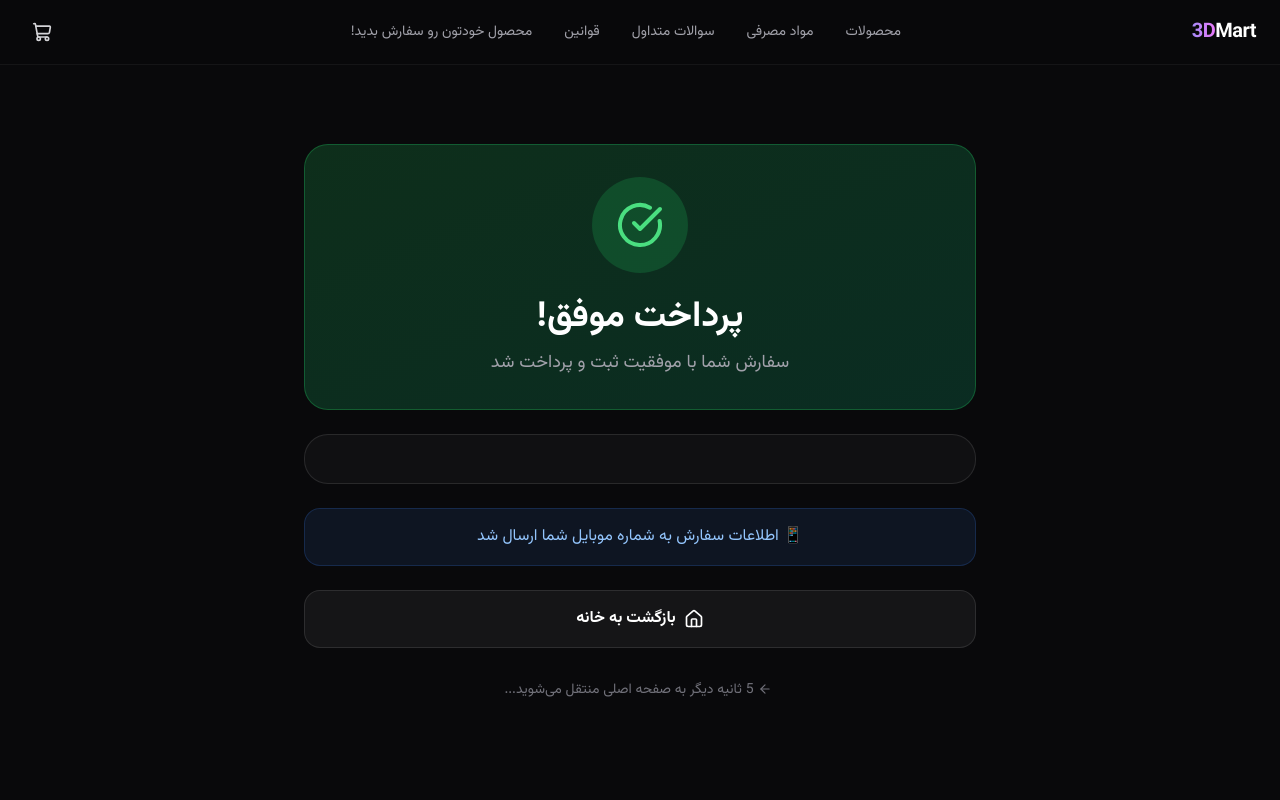
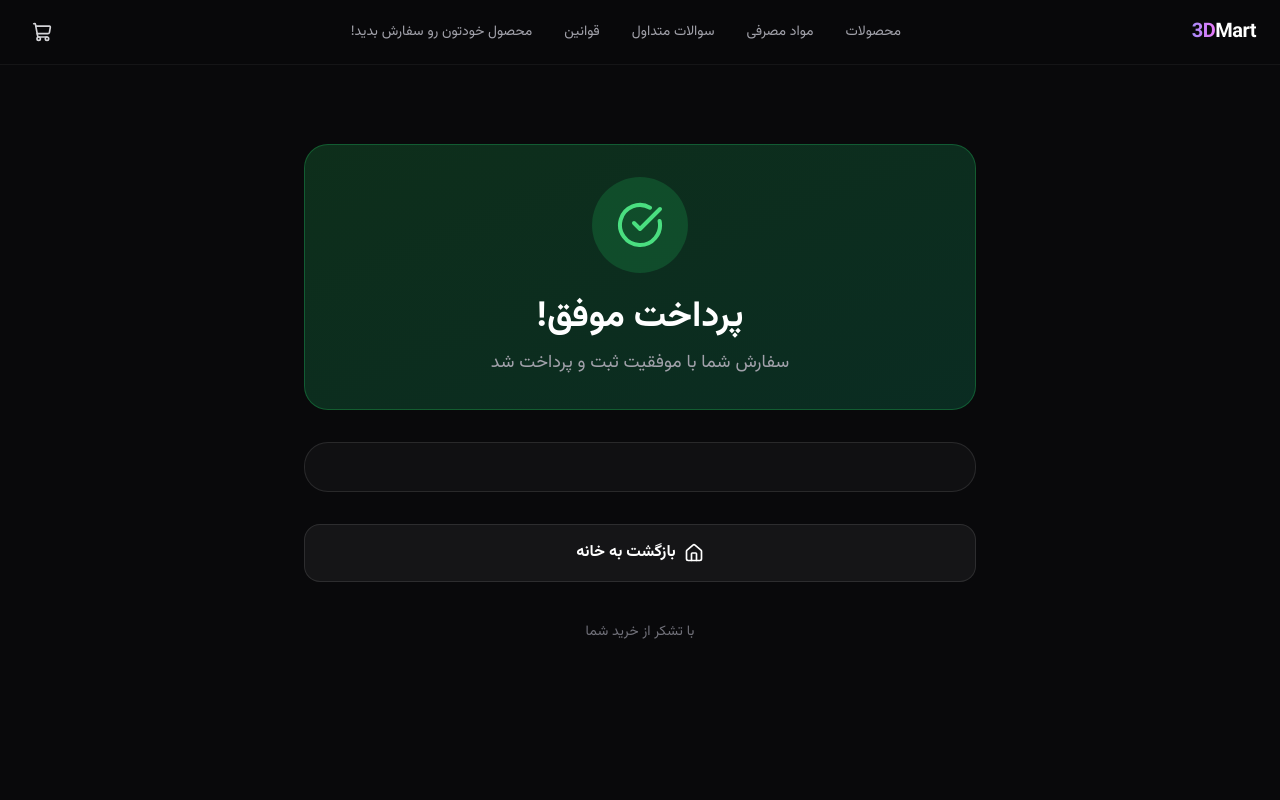
Before and after one commit to cnaser1990/3dmart-front, a Next.js app: page /payment/success in a window 1280 px wide. Shown: the top 800 px of the page. Built offline with nearby package versions, Linux system fonts and the light colour scheme.

Commit message:
fixed payment sucess page

```diff
--- a/app/payment/success/page.tsx
+++ b/app/payment/success/page.tsx
@@ -1,40 +1,28 @@
-// app/payment/success/page.tsx - آپدیت شده
+// app/payment/success/page.tsx
 'use client';
 
-import { useEffect, useState, Suspense } from 'react';
-import { useRouter, useSearchParams } from 'next/navigation';
+import { Suspense, useEffect } from 'react';
+import { useSearchParams } from 'next/navigation';
 import Link from 'next/link';
-import { CheckCircle, Package, Home, ArrowLeft } from 'lucide-react';
+import { CheckCircle, Home } from 'lucide-react';
+import { useCart } from '@/context/CartContext';
 
 function PaymentSuccessContent() {
-  const router = useRouter();
   const searchParams = useSearchParams();
-  const [countdown, setCountdown] = useState(10);
+  const { clearCart } = useCart();
 
   const orderId = searchParams.get('order_id');
   const refId = searchParams.get('ref_id');
 
   useEffect(() => {
-    const timer = setInterval(() => {
-      setCountdown((prev) => {
-        if (prev <= 1) {
-          clearInterval(timer);
-          router.push('/');
-          return 0;
-        }
-        return prev - 1;
-      });
-    }, 1000);
-
-    return () => clearInterval(timer);
-  }, [router]);
+    clearCart();
+  }, [clearCart]);
 
   return (
     <div className="min-h-screen bg-zinc-950 text-white pt-20">
       <div className="container mx-auto px-4 py-16">
         <div className="max-w-2xl mx-auto">
-          {/* Success Icon */}
-          <div className="bg-gradient-to-br from-green-500/20 to-emerald-500/20 border border-green-500/30 rounded-3xl p-8 text-center mb-6">
+          <div className="bg-gradient-to-br from-green-500/20 to-emerald-500/20 border border-green-500/30 rounded-3xl p-8 text-center mb-8">
             <div className="w-24 h-24 mx-auto mb-6 rounded-full bg-green-500/20 flex items-center justify-center">
               <CheckCircle size={48} className="text-green-400" />
             </div>
@@ -43,8 +31,7 @@ function PaymentSuccessContent() {
             <p className="text-zinc-400 text-lg">سفارش شما با موفقیت ثبت و پرداخت شد</p>
           </div>
 
-          {/* Order Info */}
-          <div className="bg-zinc-900/50 border border-white/10 rounded-3xl p-6 mb-6">
+          <div className="bg-zinc-900/50 border border-white/10 rounded-3xl p-6 mb-8">
             <div className="grid grid-cols-1 md:grid-cols-2 gap-4">
               {orderId && (
                 <div className="bg-zinc-950/50 rounded-2xl p-4">
@@ -64,38 +51,18 @@ function PaymentSuccessContent() {
             </div>
           </div>
 
-          {/* Info Message */}
-          <div className="bg-blue-500/10 border border-blue-500/20 rounded-2xl p-4 mb-6">
-            <p className="text-blue-300 text-center">
-              📱 اطلاعات سفارش به شماره موبایل شما ارسال شد
-            </p>
-          </div>
-
-          {/* Actions */}
           <div className="flex flex-col sm:flex-row gap-4">
-            {orderId && (
-              <Link
-                href={`/orders/${orderId}/track?phone=YOUR_PHONE`}
-                className="flex-1 flex items-center justify-center gap-2 bg-gradient-to-r from-violet-600 to-fuchsia-600 hover:from-violet-500 hover:to-fuchsia-500 px-6 py-4 rounded-2xl font-bold transition-all"
-              >
-                <Package size={20} />
-                پیگیری سفارش
-              </Link>
-            )}
-
             <Link
               href="/"
-              className="flex-1 flex items-center justify-center gap-2 bg-white/5 hover:bg-white/10 border border-white/10 px-6 py-4 rounded-2xl font-bold transition-all"
+              className="flex-1 flex items-center justify-center gap-2 bg-white/5 hover:bg-white/10 border border-white/10 px-6 py-4 rounded-2xl font-bold transition-all active:scale-95"
             >
               <Home size={20} />
               بازگشت به خانه
             </Link>
           </div>
 
-          {/* Countdown */}
-          <div className="text-center mt-8 text-sm text-zinc-500">
-            <ArrowLeft className="inline mx-1" size={14} />
-            {countdown} ثانیه دیگر به صفحه اصلی منتقل می‌شوید...
+          <div className="text-center mt-10 text-sm text-zinc-500">
+            با تشکر از خرید شما
           </div>
         </div>
       </div>
```
